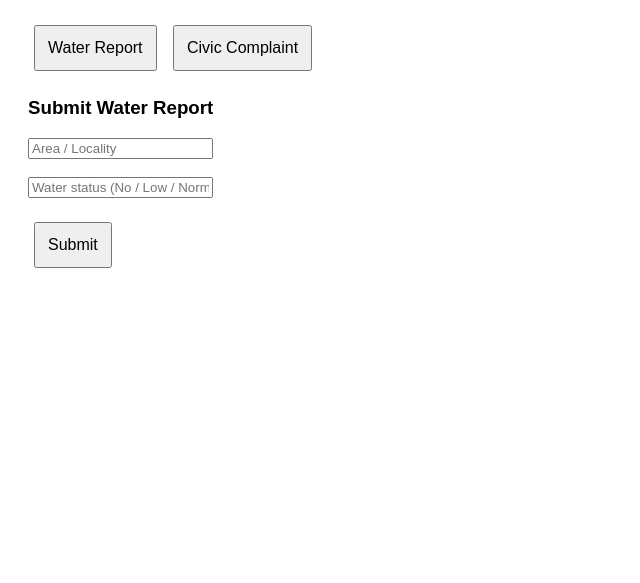
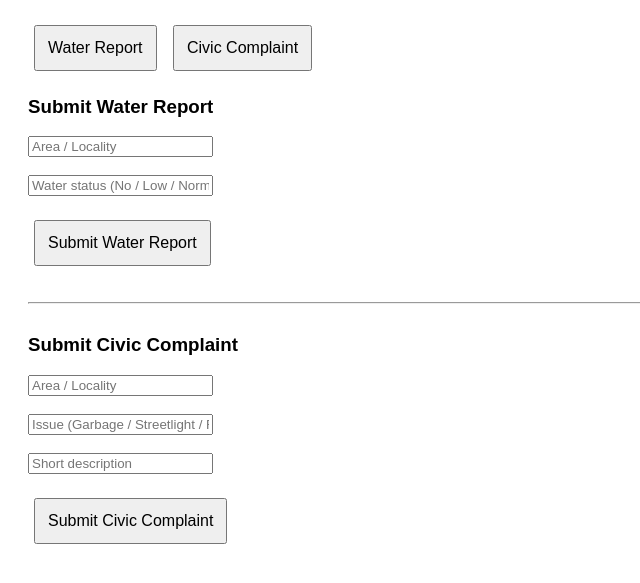
Before and after one commit to solvessingh-jan/janastra, a plain HTML site: page index.html in a window 1280 px wide. Shown: the part 89-672 px from the top of the page, without its empty margins (0-640 px from the left). Drawn offline with nearby package versions, Linux system fonts and the light colour scheme.

Commit message:
Update index.html

```diff
--- a/index.html
+++ b/index.html
@@ -9,27 +9,37 @@
 <body>
   <h1>Janastra</h1>
 
-  <!-- Buttons -->
+  <!-- Action Buttons -->
   <button id="waterBtn">Water Report</button>
   <button id="civicBtn">Civic Complaint</button>
 
-  <!-- Water Report Form -->
-  <div style="margin-top:20px;">
-    <h3>Submit Water Report</h3>
-    <input id="areaInput" placeholder="Area / Locality" />
-    <br /><br />
-    <input id="statusInput" placeholder="Water status (No / Low / Normal)" />
-    <br /><br />
-    <button id="submitWater">Submit</button>
-  </div>
+  <!-- WATER REPORT -->
+  <h3>Submit Water Report</h3>
+  <input id="areaInput" placeholder="Area / Locality" />
+  <br /><br />
+  <input id="statusInput" placeholder="Water status (No / Low / Normal)" />
+  <br /><br />
+  <button id="submitWater">Submit Water Report</button>
 
-  <!-- Output -->
+  <hr style="margin:30px 0;" />
+
+  <!-- CIVIC COMPLAINT -->
+  <h3>Submit Civic Complaint</h3>
+  <input id="civicArea" placeholder="Area / Locality" />
+  <br /><br />
+  <input id="civicType" placeholder="Issue (Garbage / Streetlight / Road)" />
+  <br /><br />
+  <input id="civicDesc" placeholder="Short description" />
+  <br /><br />
+  <button id="submitCivic">Submit Civic Complaint</button>
+
+  <!-- OUTPUT -->
   <pre id="content" style="margin-top:20px;"></pre>
 
-  <!-- Supabase -->
+  <!-- SUPABASE -->
   <script src="https://cdn.jsdelivr.net/npm/@supabase/supabase-js@2/dist/umd/supabase.min.js"></script>
 
-  <!-- App logic -->
+  <!-- APP -->
   <script src="app.js"></script>
 </body>
 </html>
```
